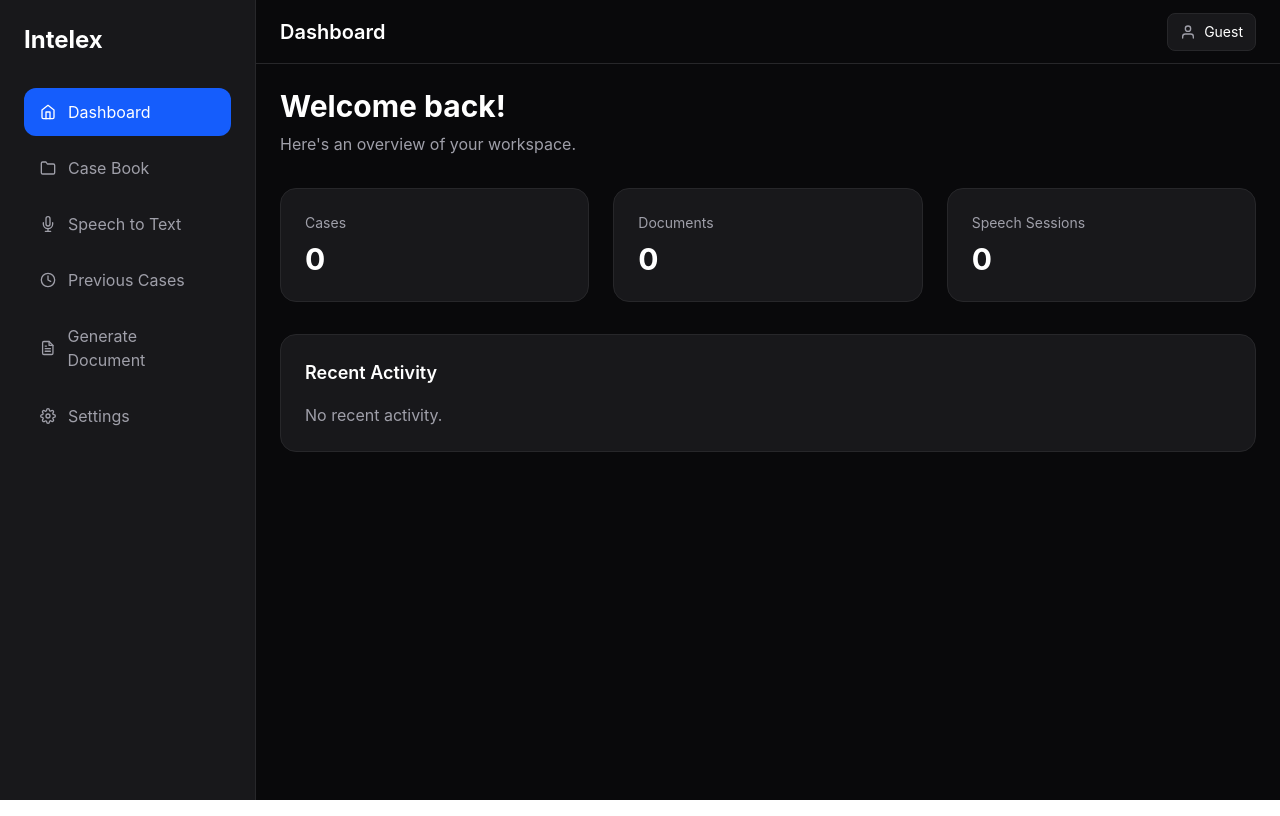
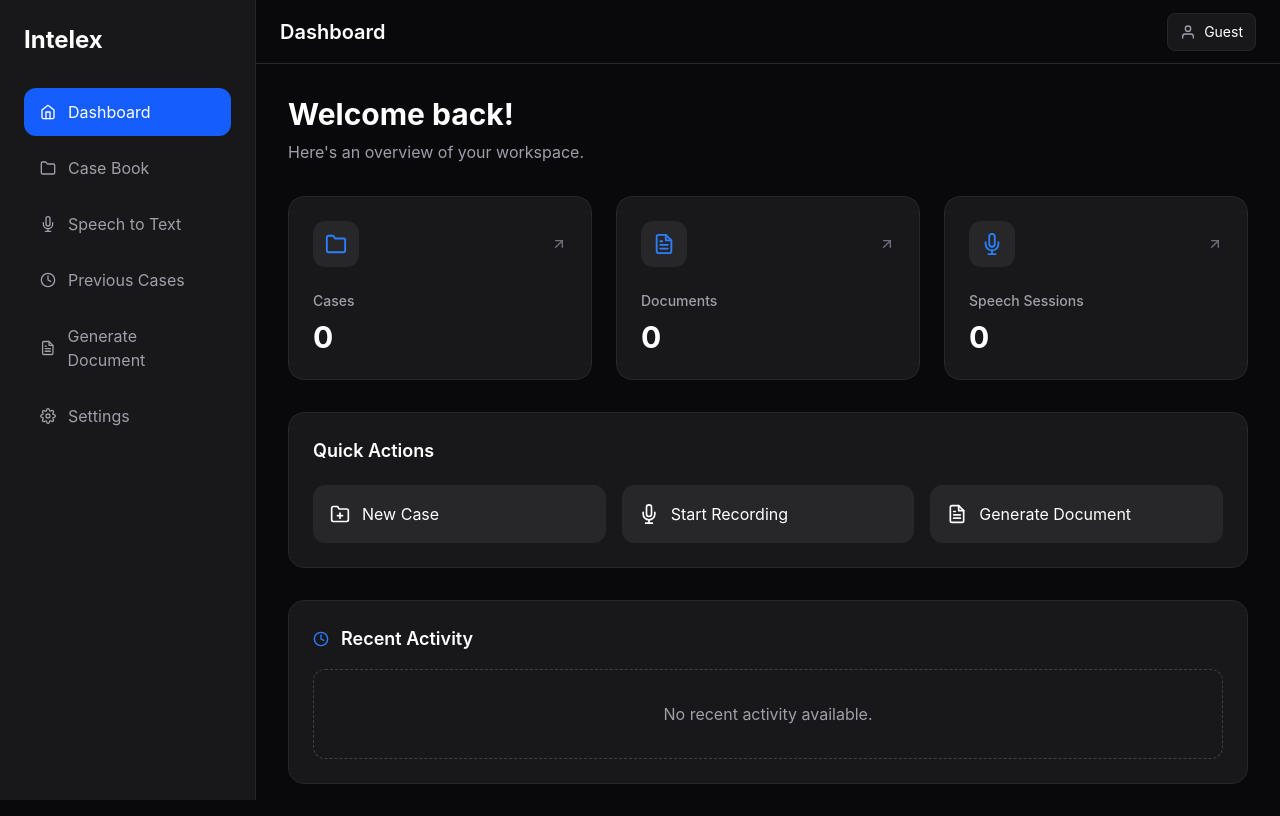
Before and after one commit to hassan-frq/Intelex, a React app in the folder frontend/: page /dashboard in a window 1280 px wide. Built offline with nearby package versions, Linux system fonts and the light colour scheme; the HTML template or start-up script is replaced by a standard one.

Commit message:
Login page and QuickActions added

```diff
--- a/frontend/src/components/dashboard/ActivityCard/ActivityCard.jsx
+++ b/frontend/src/components/dashboard/ActivityCard/ActivityCard.jsx
@@ -1,13 +1,18 @@
+import { FiClock } from "react-icons/fi";
+
 function ActivityCard() {
   return (
     <div className="rounded-2xl border border-zinc-800 bg-zinc-900 p-6">
-      <h2 className="mb-4 text-lg font-semibold text-white">
-        Recent Activity
-      </h2>
+      <div className="mb-4 flex items-center gap-3">
+        <FiClock className="text-blue-500" />
+        <h2 className="text-lg font-semibold text-white">
+          Recent Activity
+        </h2>
+      </div>
 
-      <p className="text-zinc-400">
-        No recent activity.
-      </p>
+      <div className="rounded-xl border border-dashed border-zinc-700 p-8 text-center">
+        <p className="text-zinc-400">No recent activity available.</p>
+      </div>
     </div>
   );
 }
--- /dev/null
+++ b/frontend/src/components/dashboard/QuickActions/QuickActions.jsx
@@ -0,0 +1,31 @@
+import { FiFolderPlus, FiMic, FiFileText } from "react-icons/fi";
+
+function QuickActions() {
+  const actions = [
+    { title: "New Case", icon: <FiFolderPlus size={20} /> },
+    { title: "Start Recording", icon: <FiMic size={20} /> },
+    { title: "Generate Document", icon: <FiFileText size={20} /> },
+  ];
+
+  return (
+    <div className="rounded-2xl border border-zinc-800 bg-zinc-900 p-6">
+      <h2 className="mb-5 text-lg font-semibold text-white">
+        Quick Actions
+      </h2>
+
+      <div className="grid gap-4 md:grid-cols-3">
+        {actions.map((action) => (
+          <button
+            key={action.title}
+            className="flex items-center gap-3 rounded-xl border border-zinc-800 bg-zinc-800 p-4 text-white transition hover:border-blue-500 hover:bg-zinc-700"
+          >
+            {action.icon}
+            {action.title}
+          </button>
+        ))}
+      </div>
+    </div>
+  );
+}
+
+export default QuickActions;
--- a/frontend/src/components/dashboard/StatCard/StatCard.jsx
+++ b/frontend/src/components/dashboard/StatCard/StatCard.jsx
@@ -1,8 +1,23 @@
-function StatCard({ title, value }) {
+import { FiArrowUpRight } from "react-icons/fi";
+
+function StatCard({ title, value, icon }) {
   return (
-    <div className="rounded-2xl border border-zinc-800 bg-zinc-900 p-6">
-      <p className="text-sm text-zinc-400">{title}</p>
-      <h2 className="mt-2 text-3xl font-bold text-white">{value}</h2>
+    <div className="rounded-2xl border border-zinc-800 bg-zinc-900 p-6 transition hover:border-blue-500 hover:shadow-lg hover:shadow-blue-500/10">
+      <div className="flex items-center justify-between">
+        <div className="rounded-xl bg-zinc-800 p-3 text-blue-500">
+          {icon}
+        </div>
+
+        <FiArrowUpRight className="text-zinc-500" />
+      </div>
+
+      <h3 className="mt-6 text-sm font-medium text-zinc-400">
+        {title}
+      </h3>
+
+      <p className="mt-2 text-3xl font-bold text-white">
+        {value}
+      </p>
     </div>
   );
 }
--- a/frontend/src/index.css
+++ b/frontend/src/index.css
@@ -1 +1,9 @@
 @import "tailwindcss";
+
+html,
+body,
+#root {
+  height: 100%;
+  margin: 0;
+  background-color: #09090b; /* zinc-950 */
+}
--- a/frontend/src/layouts/MainLayout.jsx
+++ b/frontend/src/layouts/MainLayout.jsx
@@ -3,12 +3,12 @@ import Sidebar from "../components/layout/Sidebar";
 
 function MainLayout({ children }) {
    return (
-    <div className="flex h-screen bg-zinc-950">
+    <div className="flex min-h-screen bg-zinc-950">
       <Sidebar />
 
       <div className="flex flex-1 flex-col">
         <Navbar />
-        <main className="flex-1 p-6">
+        <main className="flex-1 overflow-y-auto p-8">
           {children}
         </main>
       </div>
--- a/frontend/src/pages/Dashboard/Dashboard.jsx
+++ b/frontend/src/pages/Dashboard/Dashboard.jsx
@@ -1,5 +1,7 @@
 import StatCard from "../../components/dashboard/StatCard/StatCard";
 import ActivityCard from "../../components/dashboard/ActivityCard/ActivityCard";
+import QuickActions from "../../components/dashboard/QuickActions/QuickActions";
+import { FiFolder, FiFileText, FiMic } from "react-icons/fi";
 
 function Dashboard() {
   return (
@@ -16,10 +18,15 @@ function Dashboard() {
 
       {/* Statistics */}
       <div className="grid gap-6 md:grid-cols-3">
-        <StatCard title="Cases" value="0" />
-        <StatCard title="Documents" value="0" />
-        <StatCard title="Speech Sessions" value="0" />
+        <StatCard title="Cases" value="0" icon={<FiFolder size={22} />}/>
+
+        <StatCard title="Documents" value="0" icon={<FiFileText size={22} />}/>
+
+        <StatCard title="Speech Sessions" value="0" icon={<FiMic size={22} />}/>
       </div>
+
+      {/* Quick Actions */}
+      <QuickActions />
 
       {/* Recent Activity */}
       <ActivityCard />
--- a/frontend/src/pages/Login/Login.jsx
+++ b/frontend/src/pages/Login/Login.jsx
@@ -8,9 +8,6 @@ function Login() {
       <Card>
         <div className="mb-8 text-center">
           <h1 className="text-3xl font-bold text-white">Intelex</h1>
-          <p className="mt-2 text-gray-400">
-            AI-Powered Legal Assistant
-          </p>
         </div>
 
         <form className="space-y-5 py-2">
```
